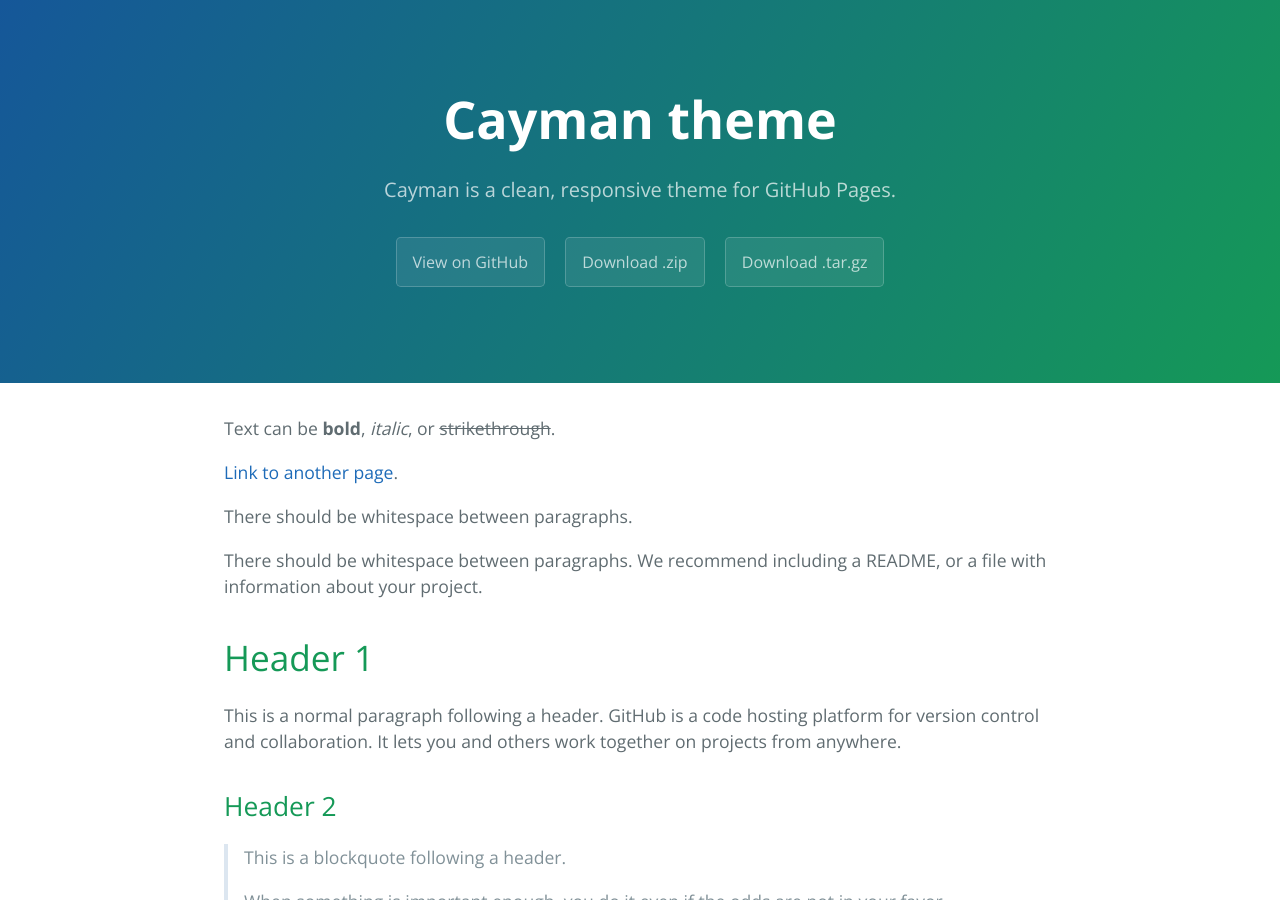
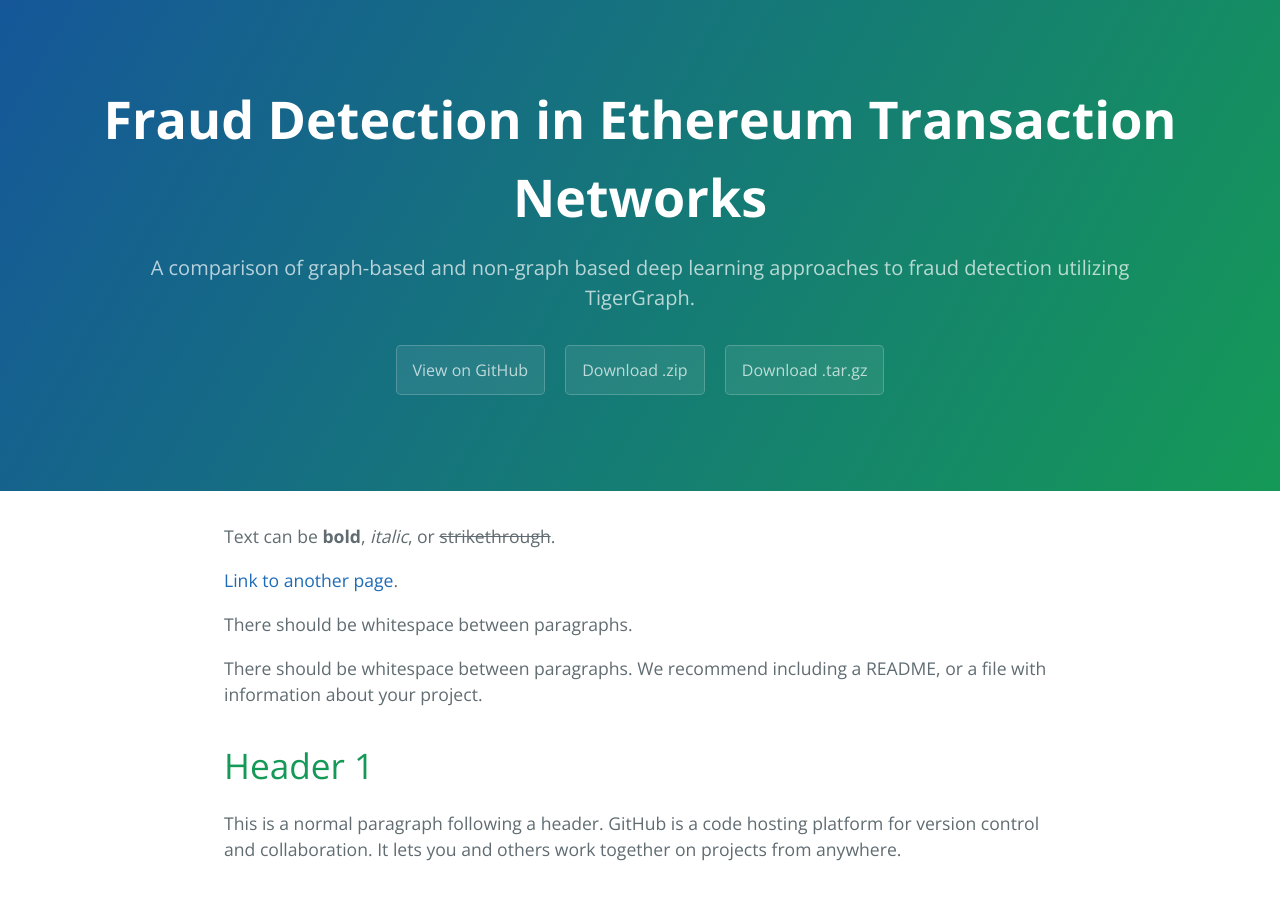
Before and after one commit to srgelinas/dsc180b_eth_fraud, a Jekyll site: the page built from index.md, in a window 1280 px wide and 900 px high. Built offline with Jekyll 4.4.1, drawn with Linux system fonts in a browser that asks for light colours.

Commit message:
updated title test

```diff
--- a/_config.yml
+++ b/_config.yml
@@ -1,5 +1,5 @@
-title: Cayman theme
-description: Cayman is a clean, responsive theme for GitHub Pages.
+title: Fraud Detection in Ethereum Transaction Networks
+description: A comparison of graph-based and non-graph based deep learning approaches to fraud detection utilizing TigerGraph.
 show_downloads: true
 google_analytics:
 theme: jekyll-theme-cayman
```
